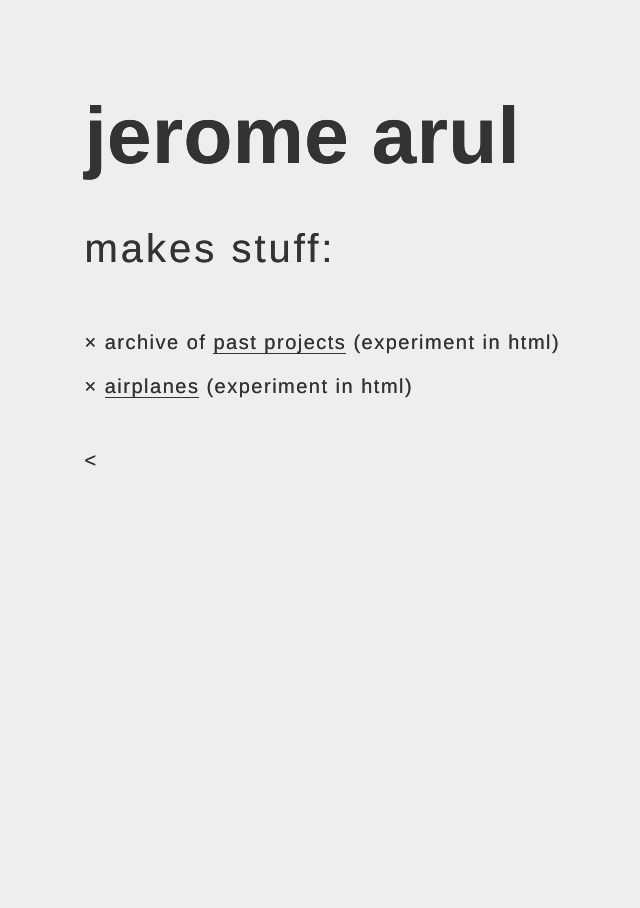
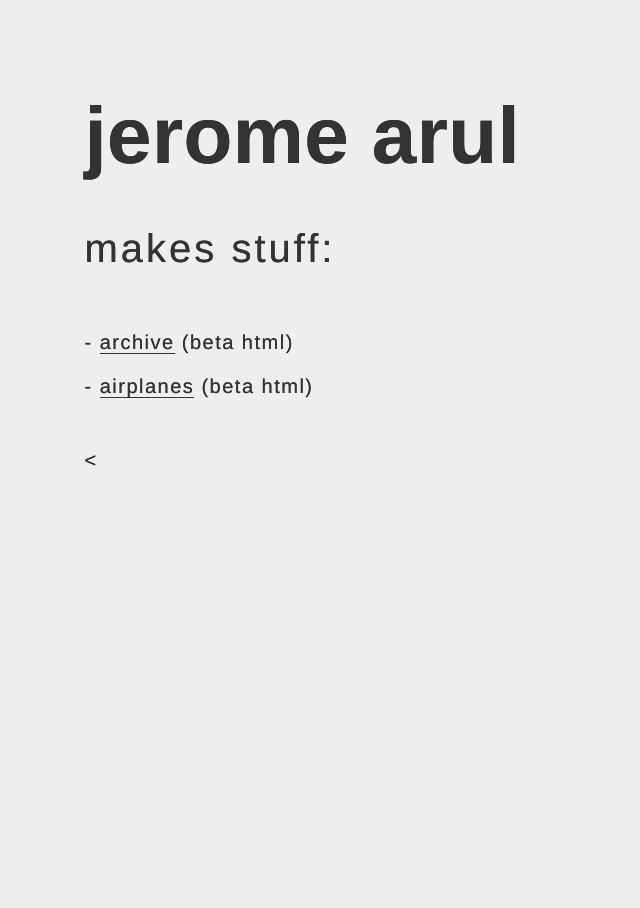
Before and after one commit to jeromearul/jeromearul.github.io, a Jekyll site: the page stuff.html, which Jekyll copies as it is, in a window 1280 px wide. Shown: the whole page, without its empty margins (12-652 px from the left). Built offline with Jekyll 4.4.1, drawn with Linux system fonts in a browser that asks for light colours.

Commit message:
beta html

```diff
--- a/stuff.html
+++ b/stuff.html
@@ -15,8 +15,8 @@
 <div class="wrapper">
 		<h1>jerome arul</h1>
 		<p class="secondary">makes stuff:</p>
-		<p>&#215;  archive of <a href="stuff/pastprojects/pastprojects.html" target="_blank">past projects</a> (experiment in html)</p>
-		<p>&#215;  <a href="stuff/airplanes.html" target="_blank">airplanes</a> (experiment in html)</p>
+		<p>- <a href="stuff/pastprojects/pastprojects.html" target="_blank">archive</a> (beta html)</p>
+		<p>- <a href="stuff/airplanes.html" target="_blank">airplanes</a> (beta html)</p>
 		<br>
         <p><a style="border-bottom: none" href="/index.html">&#60;</a></p>
 </div>
```
